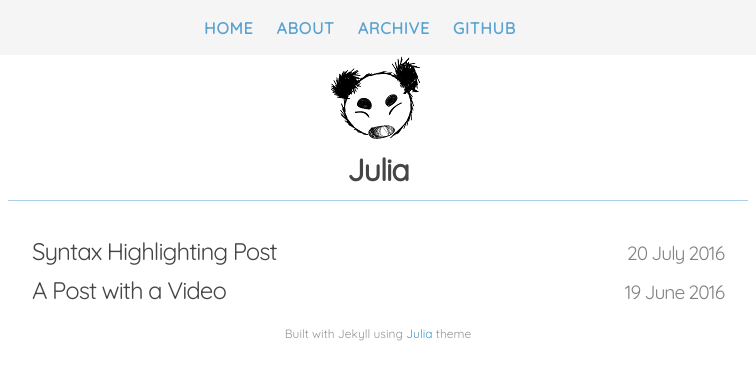
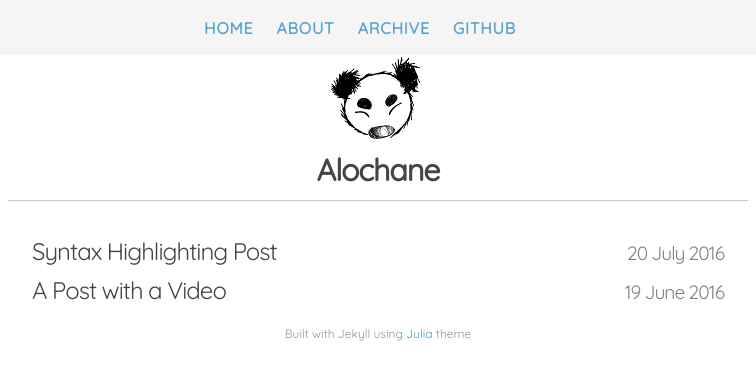
Before and after one commit to kingspp/kingspp.github.io, a Jekyll site: the page built from index.html, in a window 1280 px wide. Shown: the top 380 px of the page, without its empty margins (262-1018 px from the left). Built offline with Jekyll 4.4.1, drawn with Linux system fonts in a browser that asks for light colours; nearby versions of some CDN libraries.

Commit message:
Update _config.yml

```diff
--- a/_config.yml
+++ b/_config.yml
@@ -1,7 +1,7 @@
 # Site settings
-title: Julia #website title
+title: Alochane #website title
 description: > # this means to ignore newlines until "baseurl:"
-  Julia
+  Kalpane
 url: https://kingspp.github.io # the base hostname & protocol for your site
 baseurl: # the sub-path of your site, e.g. /blog/
 
```
